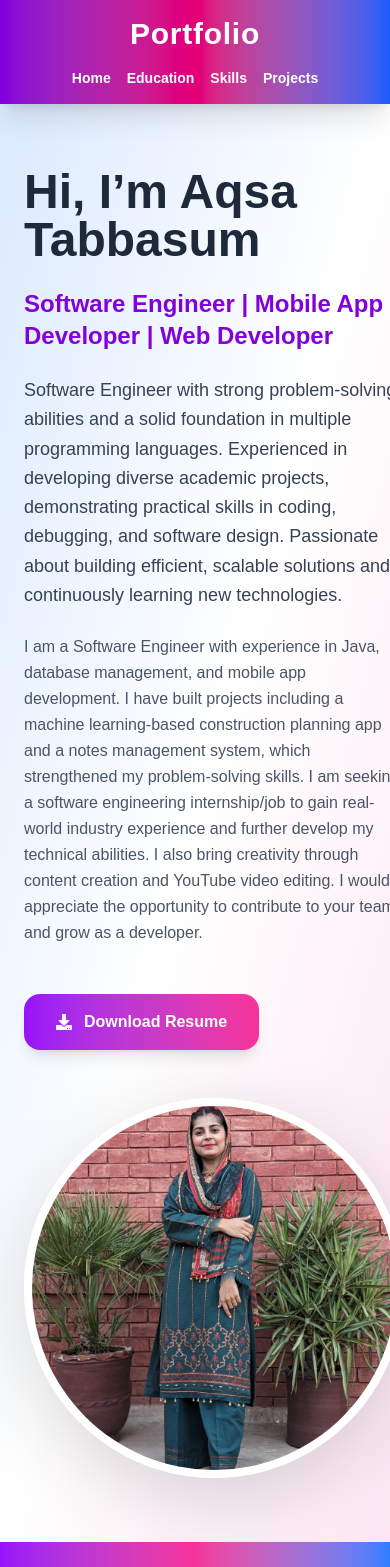
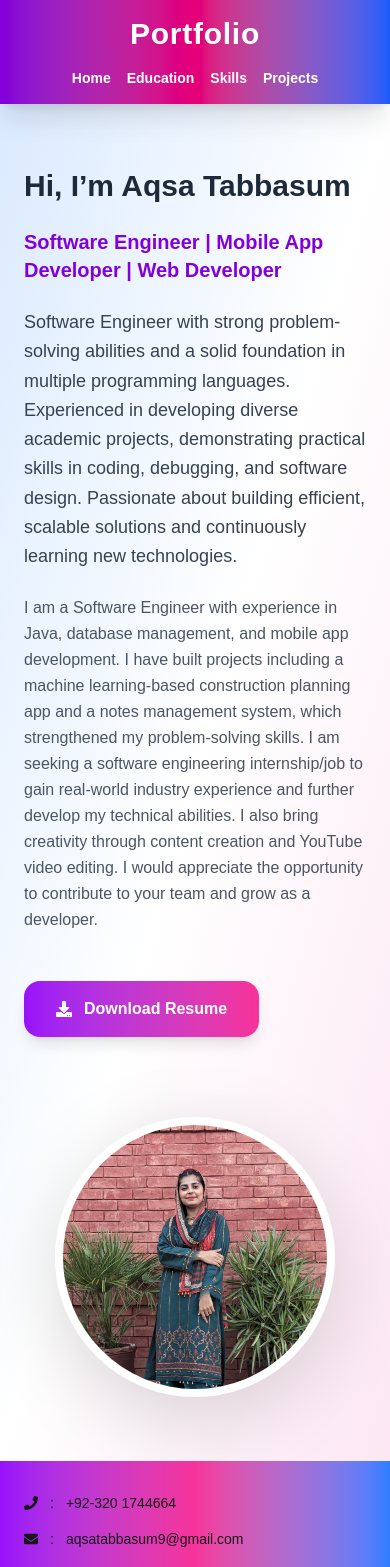
Before and after one commit to aqsatabbasum9-ui/website, a Next.js app: page / in a window 390 px wide. Shown: the top 1567 px of the page. Built offline with nearby package versions, Linux system fonts and the light colour scheme.

Commit message:
Fixed skills section mobile responsiveness

```diff
--- a/app/page.tsx
+++ b/app/page.tsx
@@ -13,11 +13,11 @@ export default function HomePage() {
 
         {/* Left Side */}
         <div className="space-y-6">
-          <h1 className="text-5xl font-bold text-gray-800">
+          <h1 className="text-3xl md:text-5xl font-bold text-gray-800">
             Hi, I’m Aqsa Tabbasum
           </h1>
 
-          <h2 className="text-2xl font-semibold text-purple-700">
+          <h2 className="text-xl md:text-2xl font-semibold text-purple-700">
             Software Engineer | Mobile App Developer | Web Developer
           </h2>
 
@@ -47,14 +47,13 @@ export default function HomePage() {
 
 
         {/* Right Side */}
-        <div className="flex justify-center">
-          <div className="w-[380px] h-[380px] rounded-full overflow-hidden shadow-[0_20px_80px_rgba(0,0,0,0.15)] border-8 border-white backdrop-blur-lg">
-            <Image
+        <div className="flex justify-center items-center mt-8 md:mt-0">
+            <div className="w-[280px] h-[280px] sm:w-[320px] sm:h-[320px] md:w-[380px] md:h-[380px] rounded-full overflow-hidden shadow-[0_20px_80px_rgba(0,0,0,0.15)] border-8 border-white bg-white">    <Image
               src="/profile.jpg"
               alt="Profile"
               width={350}
               height={350}
-              className="object-cover w-full h-full"
+              className="object-cover object-top w-full h-full"
             />
           </div>
         </div>
```
